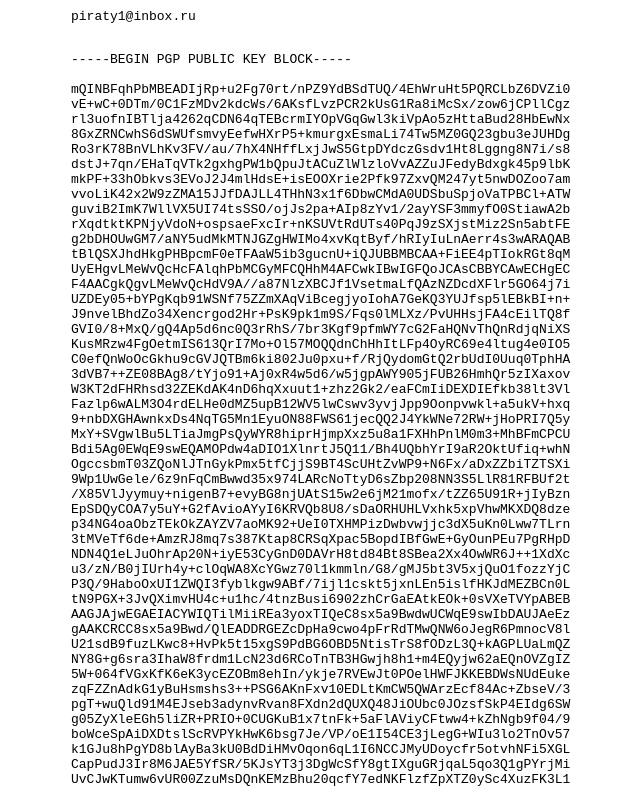
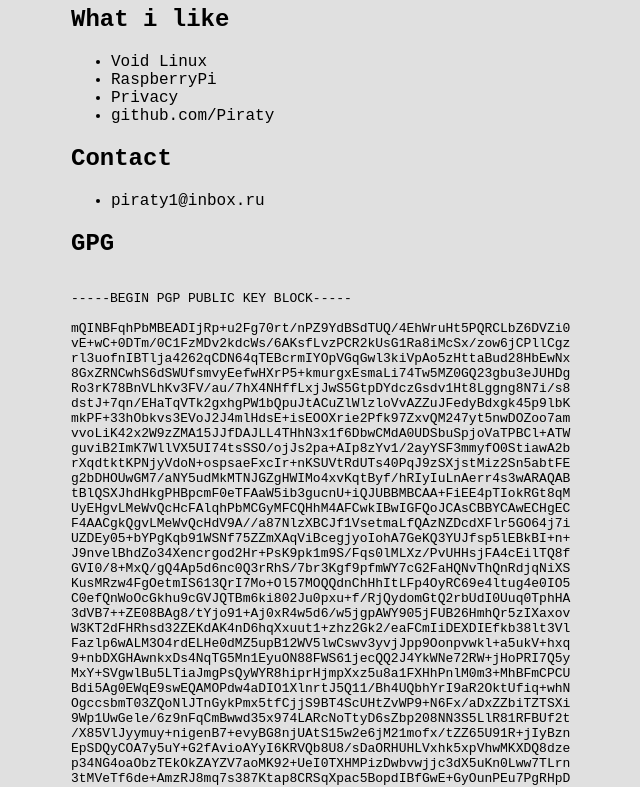
Before and after one commit to Piraty/website, a plain HTML site: page index.html in a window 1280 px wide. Shown: the part 74-861 px from the top of the page, without its empty margins (57-697 px from the left). Drawn offline with Linux system fonts and the light colour scheme.

Commit message:
+what i like +grey styling

```diff
--- a/index.html
+++ b/index.html
@@ -6,8 +6,17 @@
 				margin:auto;
 				max-width:80%;
 				min-width:640px;
+
+				background-color:#E0E0E0;
+
+				font-family:monospace,sans-serif;
+				color:#000000;
+
 			}
-			h2 {display:none;}
+			a{
+				color:inherit;
+				text-decoration:none;
+			}
 		</style>
 	</head>
 
@@ -15,10 +24,19 @@
 		<h1>Piraty</h1>
 
 		<section>
+			<h2>What i like</h2>
+			<ul>
+				<li>Void Linux</li>
+				<li>RaspberryPi</li>
+				<li>Privacy</li>
+				<li><a href='https://www.github.com/piraty' rel='noopener noreferrer'>github.com/Piraty</a></li>
+			</ul>
+		</section>
+
+		<section>
 			<h2>Contact</h2>
-			<code>
-				piraty1@inbox.ru
-			</code>
+			<ul>
+				<li>piraty1@inbox.ru</li>
 		</section>
 
 		<section>
```
